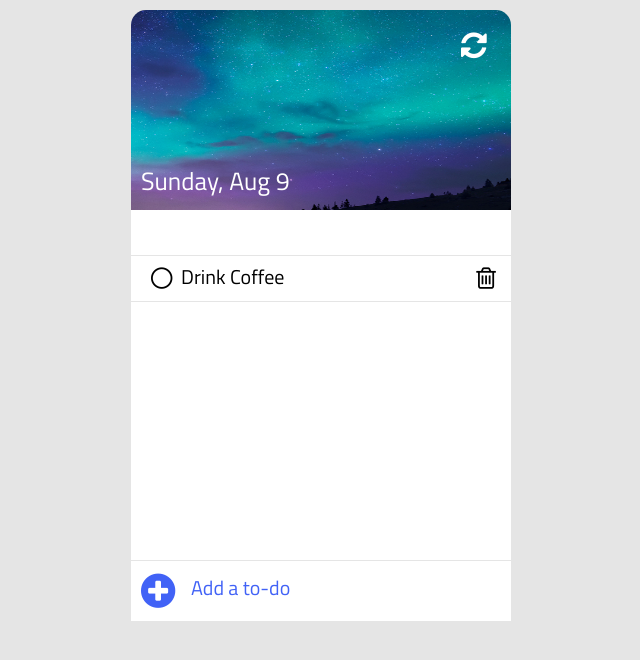
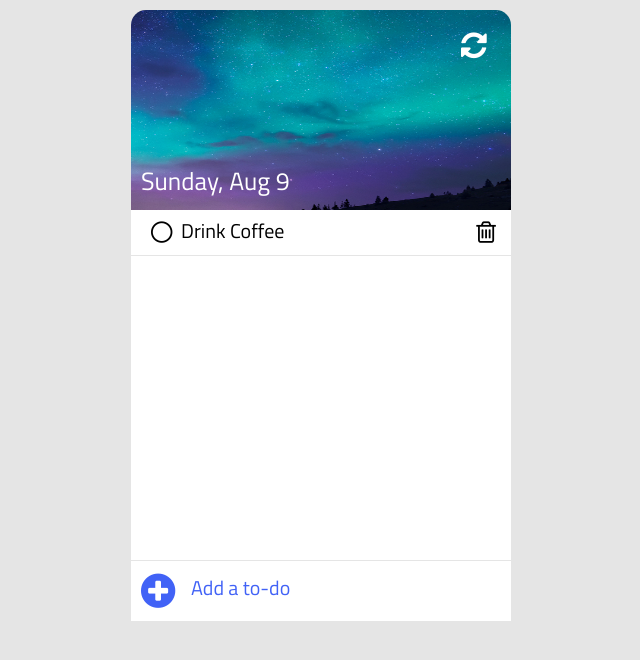
Before and after one commit to RidwanOseni/to-do-list, a plain HTML site: page index.html in a window 1280 px wide. Shown: the whole page, without its empty margins (319-959 px from the left). Drawn offline with Linux system fonts and the light colour scheme; a web font is replaced by a local one.

Commit message:
add to do function done

```diff
--- a/index.html
+++ b/index.html
@@ -18,11 +18,11 @@
         </div>
         <div class="content">
             <ul id="list">
-                <li class="item">
-                    <!-- <i class="fa fa-circle-thin co" job="complete" id="0"></i>
+                <!-- <li class="item">
+                    <i class="fa fa-circle-thin co" job="complete" id="0"></i>
                     <p class="text">Drink Coffee</p>
-                    <i class="fa fa-trash-o de" job="delete" id="0"></i> -->
-                </li>
+                    <i class="fa fa-trash-o de" job="delete" id="0"></i>
+                </li> -->
             </ul>
         </div>
         <div class="add-to-do">
```
